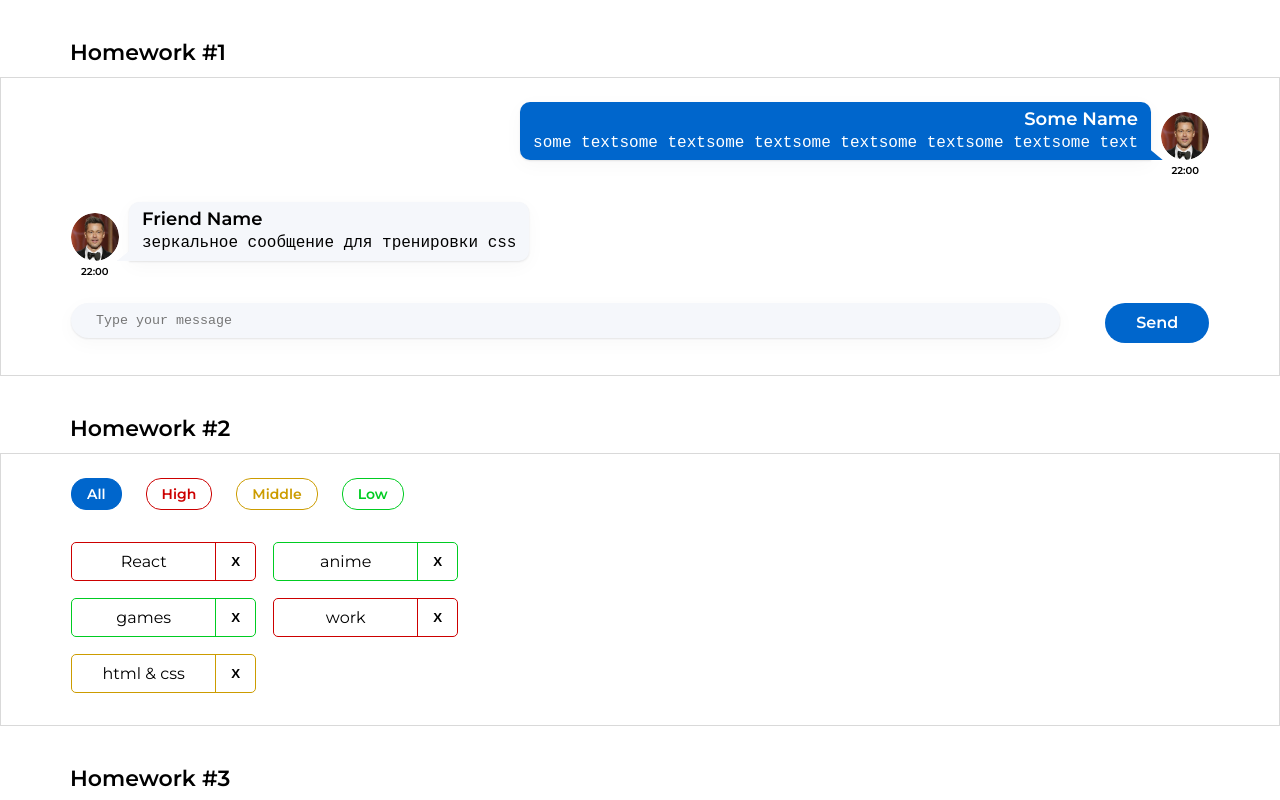
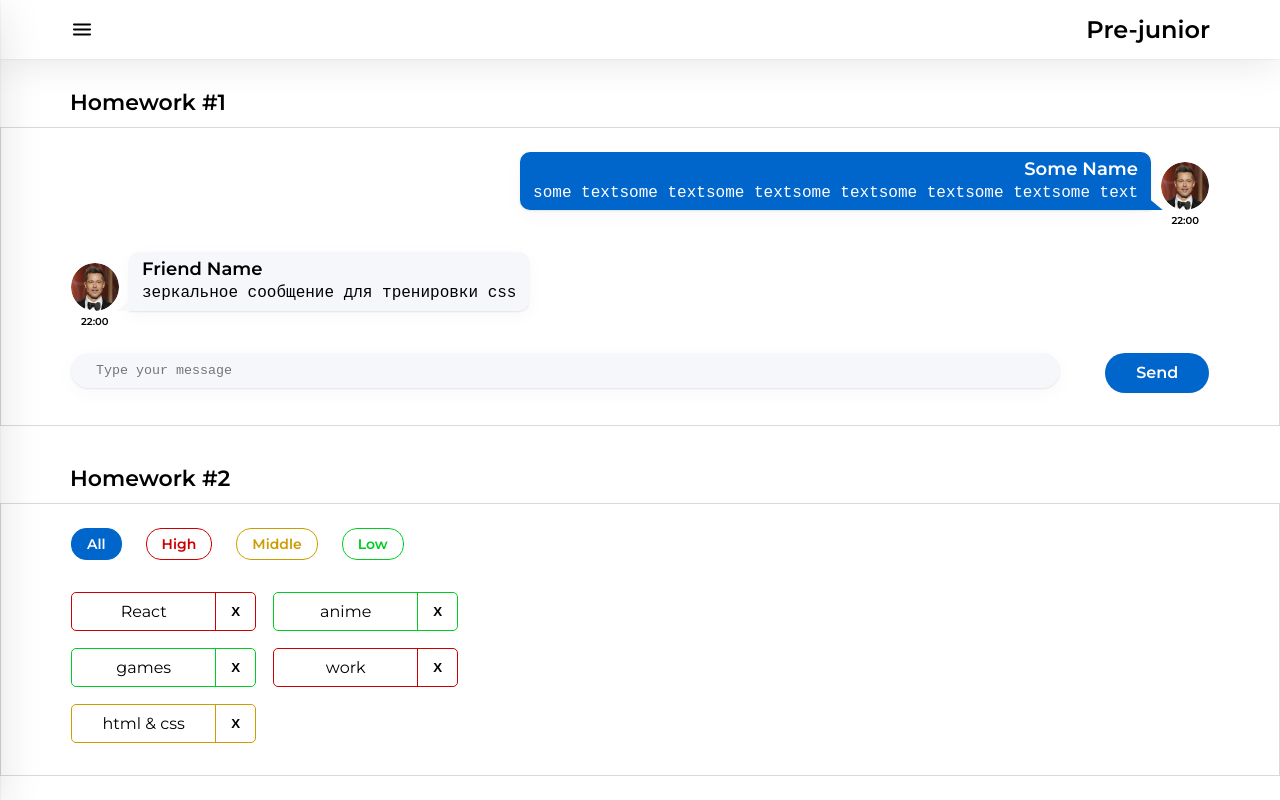
Before and after one commit to DenysDominskyi/homework-front-main, a React (Create React App) app: page /#/pre-junior in a window 1280 px wide. Before the commit this address led to /. Shown: the top 800 px of the page. Built offline with nearby package versions, Linux system fonts and the light colour scheme.

Commit message:
HW5 (Sprint 3)

```diff
--- a/src/s1-main/App.module.css
+++ b/src/s1-main/App.module.css
@@ -2,7 +2,7 @@
     --header_height: 60px;
     max-width: 1280px;
     margin: 0 auto;
-    padding-top: 40px;
+    padding-top: 90px;
 }
 
 .hw {
--- a/src/s1-main/App.tsx
+++ b/src/s1-main/App.tsx
@@ -4,18 +4,19 @@ import HW1 from '../s2-homeworks/hw01/HW1'
 import HW2 from '../s2-homeworks/hw02/HW2'
 import HW3 from '../s2-homeworks/hw03/HW3'
 import HW4 from '../s2-homeworks/hw04/HW4'
+import HW5 from '../s2-homeworks/hw05/HW5'
 
 function App() {
     return (
         <div className={s.App}>
-            <HW1/>
+            {/* <HW1/> */}
             {/*раскомментировать по ходу выполнения*/}
-            <HW2/>
+            {/* <HW2/>
             <HW3/>
-            <HW4/>
+            <HW4/> */}
 
             {/*при выполнении дз 5 и более - закомментировать здесь дз 1-4, так как они есть внутри дз 5*/}
-            {/*<HW5/>*/}
+            <HW5/>
         </div>
     )
 }
--- a/src/s2-homeworks/hw04/common/c1-SuperInputText/SuperInputText.tsx
+++ b/src/s2-homeworks/hw04/common/c1-SuperInputText/SuperInputText.tsx
@@ -37,7 +37,6 @@ const SuperInputText: React.FC<SuperInputTextPropsType> = (
 ) => {
     const onChangeCallback = (e: ChangeEvent<HTMLInputElement>) => {
         onChange?.(e) // если есть пропс onChange, то передать ему е (поскольку onChange не обязателен)
-
         onChangeText?.(e.currentTarget.value)
     }
     const onKeyPressCallback = (e: KeyboardEvent<HTMLInputElement>) => {
--- a/src/s2-homeworks/hw04/common/c2-SuperButton/SuperButton.module.css
+++ b/src/s2-homeworks/hw04/common/c2-SuperButton/SuperButton.module.css
@@ -4,7 +4,6 @@
     padding: 5px 24px;
     gap: 10px;
     border-radius: 3px;
-    opacity: 0px;
     border: none;
     transition: .3s ease-in-out;
 
--- a/src/s2-homeworks/hw05/HW5.tsx
+++ b/src/s2-homeworks/hw05/HW5.tsx
@@ -4,9 +4,9 @@ import { Layout } from './layout/Layout'
 import Pages from './Pages'
 
 /*
-* 1 - в файле Pages.tsx дописать роуты на все страницы
-* 2 - в файле Sidebar.tsx дописать className так чтоб вешался класс s.active когда мы уже на соответствующей странице
-* 3 - застилизовать хэдэр и сайдбар в соответствии с дизайном
+DONE* 1 - в файле Pages.tsx дописать роуты на все страницы
+DONE* 2 - в файле Sidebar.tsx дописать className так чтоб вешался класс s.active когда мы уже на соответствующей странице
+DONE* 3 - застилизовать хэдэр и сайдбар в соответствии с дизайном
 * */
 
 function HW5() {
--- a/src/s2-homeworks/hw05/Pages.tsx
+++ b/src/s2-homeworks/hw05/Pages.tsx
@@ -18,15 +18,15 @@ function Pages() {
             <Routes>
                 {/*роутинг будут писать студенты*/}
                 {/*в начале мы попадаем на страницу '/' и переходим сразу на страницу /pre-junior*/}
-                {/*<Route ...*/}
+                <Route path='/' element={<Navigate to={PATH.PRE_JUNIOR}/>}/>
 
                 {/*роуты для /pre-junior, /junior, /junior-plus*/}
-                {/*<Route ...*/}
-                {/*<Route ...*/}
-                {/*<Route ...*/}
+                <Route path={PATH.PRE_JUNIOR} element={<PreJunior />}/>
+                <Route path={PATH.JUNIOR} element={<Junior />}/>
+                <Route path={PATH.JUNIOR_PLUS} element={<JuniorPlus />}/>
 
                 {/*роут для несуществующей страницы должен отрисовать <Error404 />*/}
-                {/*<Route ...*/}
+                <Route path='/*' element={<Error404 />}/>
             </Routes>
         </div>
     )
--- a/src/s2-homeworks/hw05/header/Header.module.css
+++ b/src/s2-homeworks/hw05/header/Header.module.css
@@ -1,8 +1,26 @@
 .burgerMenuIcon {
+    cursor: pointer;
 }
 
 .header {
+    position: fixed;
+    top: 0;
+    left: 0;
+    right: 0;
+    display: flex;
+    justify-content: space-between;
+    padding: 15px 70px;
+    box-shadow: 0px 0px 2px 0px #1D21261A,
+        0px 0px 40px 0px #1D212621;
+    background-color: #FFFFFF;
+    z-index: 999;
 }
 
 .header h1 {
+    font-family: Montserrat;
+    font-size: 24px;
+    font-weight: 600;
+    line-height: 29.26px;
+    text-align: left;
+
 }
--- a/src/s2-homeworks/hw05/pages/Junior.tsx
+++ b/src/s2-homeworks/hw05/pages/Junior.tsx
@@ -7,7 +7,7 @@ import React from 'react'
 function Junior() {
     return (
         <div id={'hw5-page-junior'}>
-            {/*<HW6 />*/}
+            {/* <HW6 /> */}
             {/*<HW7 />*/}
             {/*<HW8 />*/}
             {/*<HW9 />*/}
--- a/src/s2-homeworks/hw05/sidebar/Sidebar.module.css
+++ b/src/s2-homeworks/hw05/sidebar/Sidebar.module.css
@@ -1,25 +1,69 @@
 .sidebar {
+    position: fixed;
+    top: 0;
+    left: -300px;
+    width: 300px;
+    height: 100%;
+    background-color: #FFFFFF;
+    transition: left 0.3s ease-in-out;
+    box-shadow: 0px 1px 2px 0px #1D21261A,
+        0px 10px 40px 0px #1D212621;
+    z-index: 1000
 }
 
 .sidebar.open {
+    left: 0;
 }
 
 .background {
+    position: fixed;
+    top: 0;
+    left: 0;
+    width: 100%;
+    height: 100%;
+    background-color: rgba(0, 0, 0, 0.5);
+    transition: opacity 0.3s ease-in-out;
+    z-index: 1000;
 }
 
 .nav {
+    position: relative;
+    padding: 60px 70px;
+    display: flex;
+    flex-direction: column;
+    align-items: flex-start;
+    gap: 45px;
+    width: 100%;
 }
 
 .nav a {
+    font-size: 22px;
+    font-weight: 600;
+    line-height: 26.82px;
+    text-align: left;
+    text-decoration: none;
+    color: #000000;
 }
 
 .nav a:hover {
+    color: #58ACFF;
 }
 
 .nav a.active {
+    text-decoration: underline;
+    color: #0059B2;
 }
+
 .close {
+    background: none;
+    border: none;
+    cursor: pointer;
+    position: absolute;
+    top: 15px;
+    right: 25px;
+    z-index: 1000;
 }
 
 .close img {
+    height: 25px;
 }
--- a/src/s2-homeworks/hw05/sidebar/Sidebar.tsx
+++ b/src/s2-homeworks/hw05/sidebar/Sidebar.tsx
@@ -31,7 +31,7 @@ export const Sidebar: FC<PropsType> = ({open, handleClose}) => {
                         id={'hw5-pre-junior-link'}
                         to={PATH.PRE_JUNIOR}
                         onClick={handleClose}
-                        // className={...} // делает студент
+                        className={({isActive}) => isActive ? s.active : ''} // делает студент
                     >
                         Pre-junior
                     </NavLink>
@@ -39,7 +39,7 @@ export const Sidebar: FC<PropsType> = ({open, handleClose}) => {
                         id={'hw5-junior-link'}
                         to={PATH.JUNIOR}
                         onClick={handleClose}
-                        // className={...} // делает студент
+                        className={({isActive}) => isActive ? s.active : ''} // делает студент
                     >
                         Junior
                     </NavLink>
@@ -47,7 +47,7 @@ export const Sidebar: FC<PropsType> = ({open, handleClose}) => {
                         id={'hw5-junior-plus-link'}
                         to={PATH.JUNIOR_PLUS}
                         onClick={handleClose}
-                        // className={...} // делает студент
+                        className={({isActive}) => isActive ? s.active : ''} // делает студент
                     >
                         Junior Plus
                     </NavLink>
```
